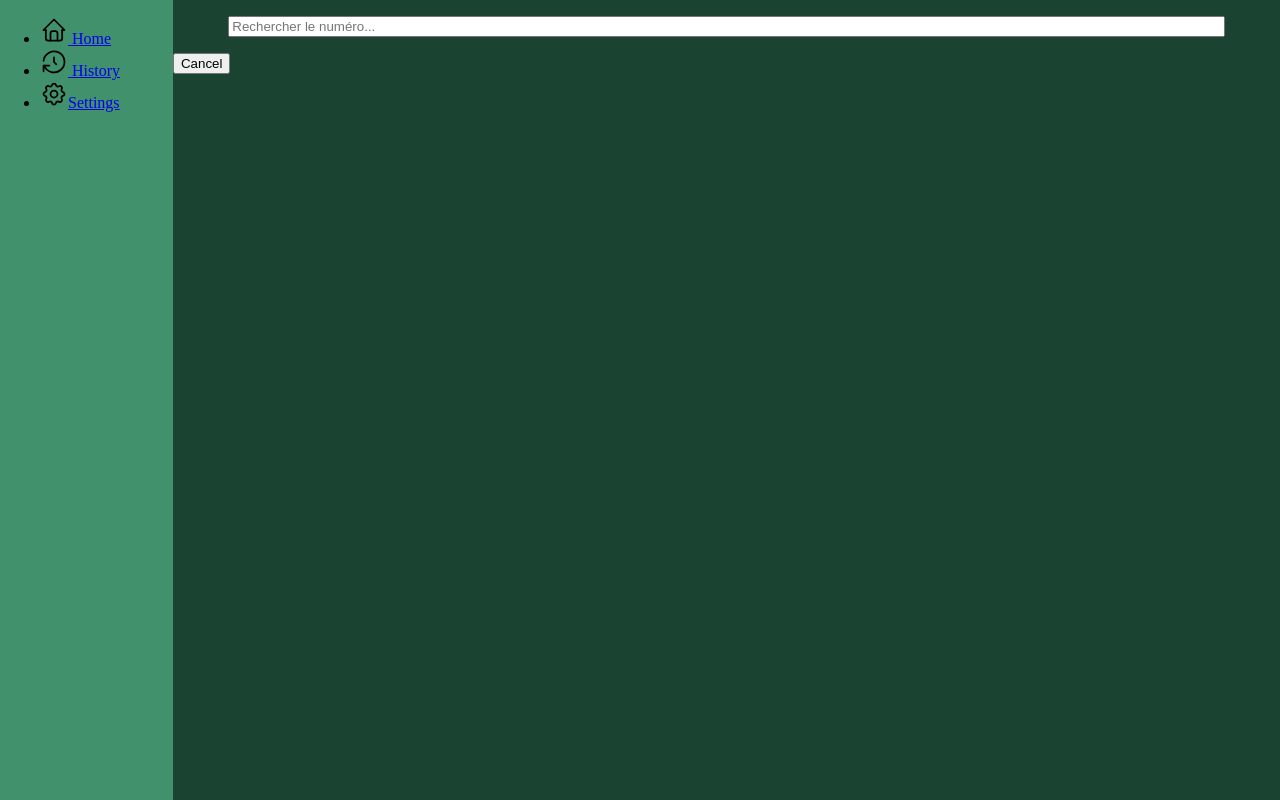
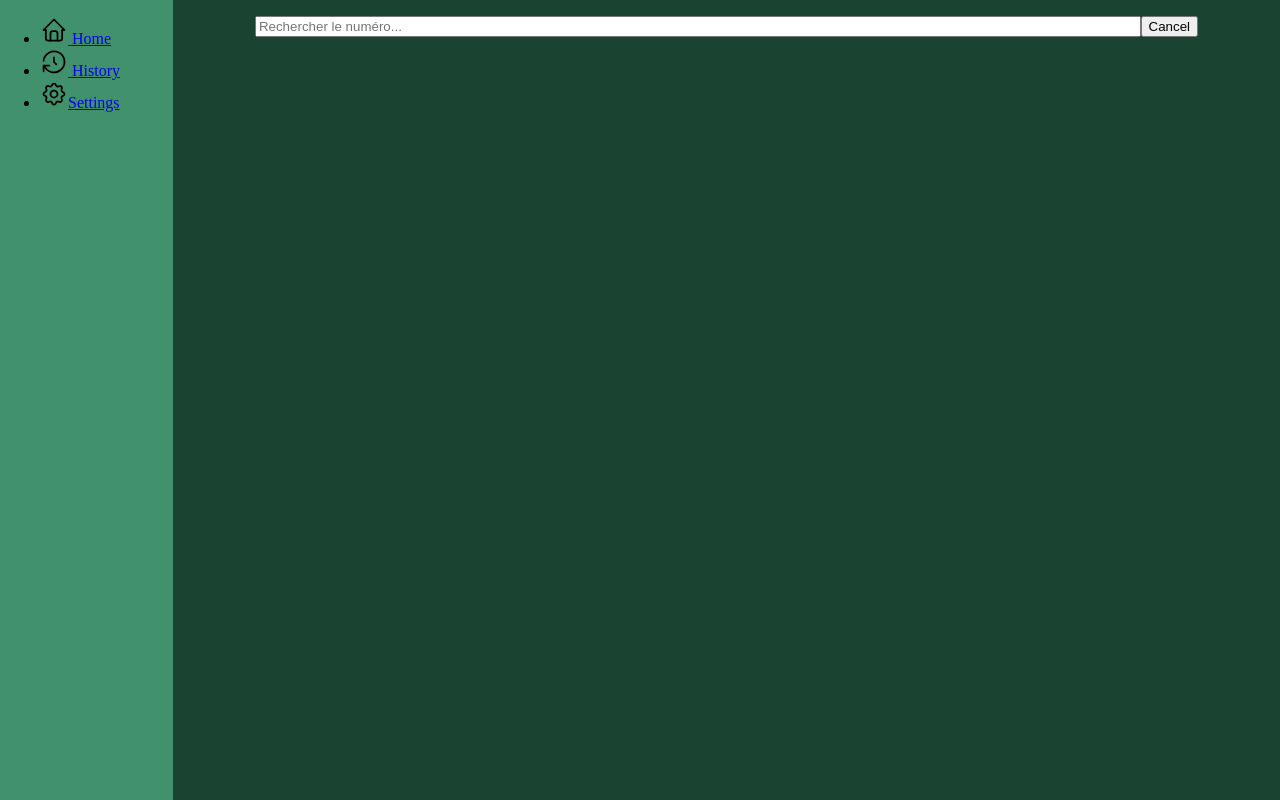
Before and after one commit to sthiefaine/whatsnumber, a Next.js app: page /history in a window 1280 px wide. Built offline with nearby package versions, Linux system fonts and the light colour scheme.

Commit message:
fix searchBar

```diff
--- a/styles/History.module.css
+++ b/styles/History.module.css
@@ -17,11 +17,14 @@
 }
 
 .searchBar {
+  margin-top: 1rem;
   width: 100%;
+  display: flex;
+  justify-content: center;
 }
 
 .searchBarInput {
-  display: block;
-  margin: 1rem auto;
-  width: 90%;
+  display: inline;
+
+  width: 80%;
 }
```
